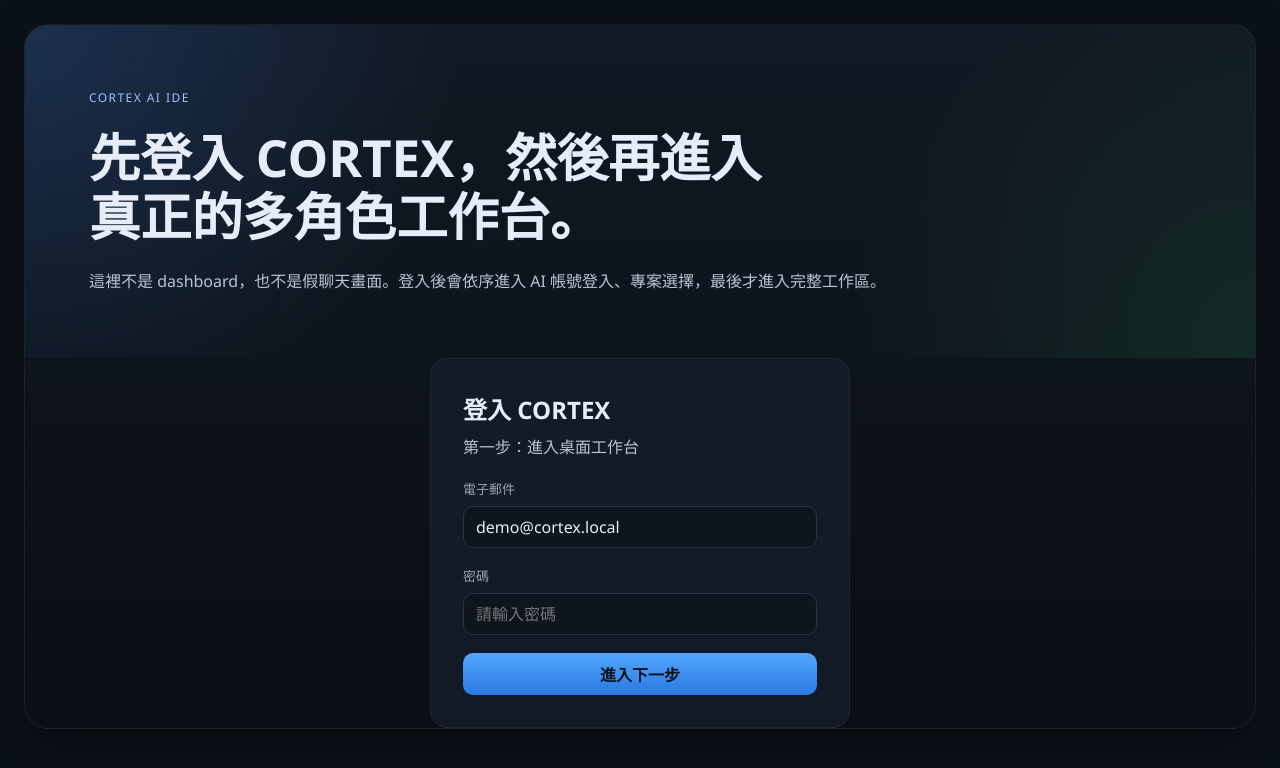
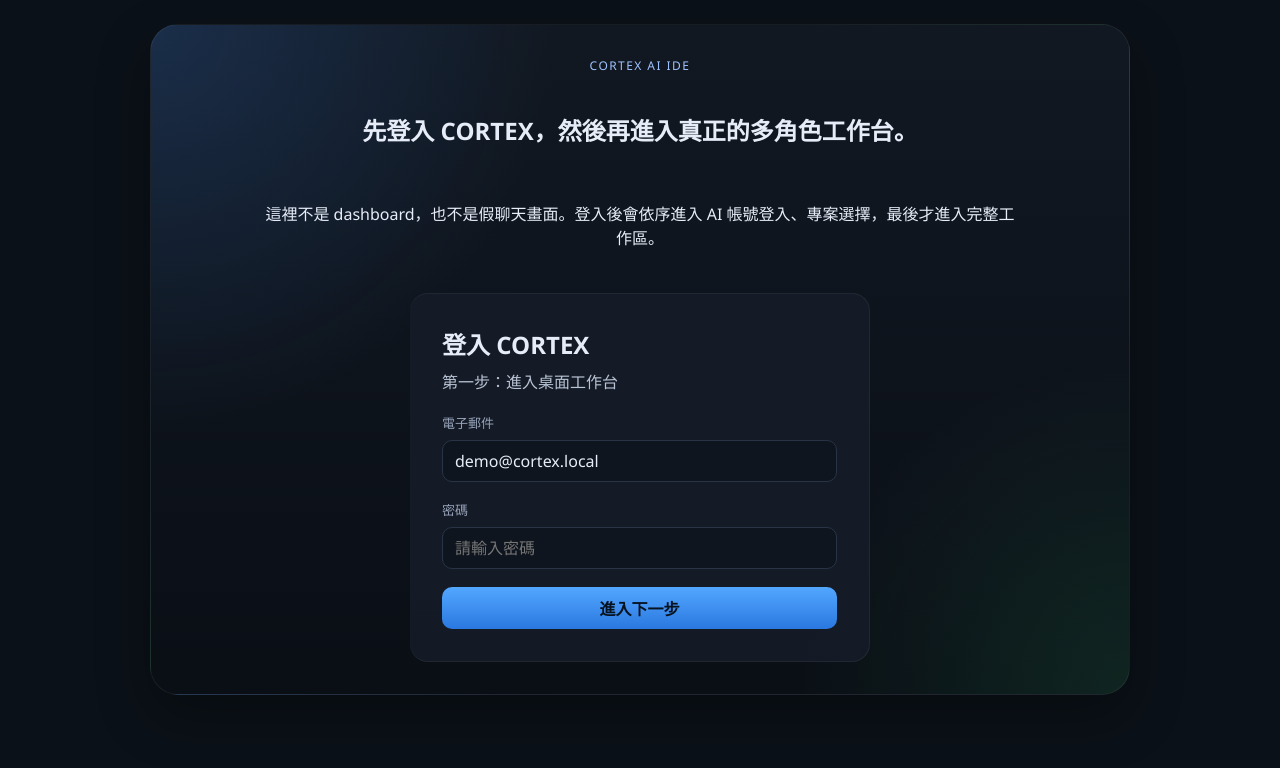
Before and after one commit to y005017-art/CORTEX, a React (Vite) app in the folder apps/desktop/: page / in a window 1280 px wide. Shown: the top 768 px of the page. Built offline with nearby package versions, Linux system fonts and the light colour scheme.

Commit message:
Truly center desktop login screen

```diff
--- a/apps/desktop/src/App.tsx
+++ b/apps/desktop/src/App.tsx
@@ -914,15 +914,15 @@
     if (stage === "login") {
       return (
         <section className="onboarding-screen">
-          <div className="hero-panel">
-            <div className="hero-copy">
+          <div className="login-centered-shell">
+            <div className="login-centered-copy">
               <span className="hero-kicker">CORTEX AI IDE</span>
               <h1>先登入 CORTEX，然後再進入真正的多角色工作台。</h1>
               <p>
                 這裡不是 dashboard，也不是假聊天畫面。登入後會依序進入 AI 帳號登入、專案選擇，最後才進入完整工作區。
               </p>
             </div>
-            <form className="login-card" onSubmit={handleLogin}>
+            <form className="login-card login-card-centered" onSubmit={handleLogin}>
               <div className="card-head">
                 <strong>登入 CORTEX</strong>
                 <span>第一步：進入桌面工作台</span>
--- a/apps/desktop/src/styles.css
+++ b/apps/desktop/src/styles.css
@@ -137,6 +137,35 @@
   align-items: center;
 }
 
+.login-centered-shell {
+  width: min(980px, calc(100vw - 48px));
+  min-height: min(820px, calc(100vh - 48px));
+  display: grid;
+  align-content: center;
+  justify-items: center;
+  gap: 28px;
+  padding: 56px 48px;
+  border: 1px solid rgba(255, 255, 255, 0.06);
+  border-radius: 28px;
+  background:
+    radial-gradient(circle at top left, rgba(67, 145, 255, 0.18), transparent 34%),
+    radial-gradient(circle at bottom right, rgba(54, 198, 111, 0.12), transparent 28%),
+    linear-gradient(180deg, rgba(18, 25, 35, 0.97), rgba(10, 15, 22, 0.99));
+  box-shadow: var(--shadow);
+}
+
+.login-centered-copy {
+  width: min(100%, 760px);
+  display: grid;
+  justify-items: center;
+  gap: 18px;
+  text-align: center;
+}
+
+.login-centered-copy p {
+  max-width: 760px;
+}
+
 .hero-copy {
   display: grid;
   align-content: center;
@@ -201,6 +230,12 @@
   border-left: 1px solid rgba(255, 255, 255, 0.05);
   width: min(100%, 420px);
   margin: 0 auto;
+}
+
+.login-card-centered {
+  width: min(100%, 460px);
+  margin: 0;
+  border-left: 0;
 }
 
 .card-head {
@@ -1201,6 +1236,11 @@
     min-height: auto;
   }
 
+  .login-centered-shell {
+    min-height: auto;
+    padding: 32px 24px;
+  }
+
   .workbench-shell {
     grid-template-columns: 1fr;
   }
```
